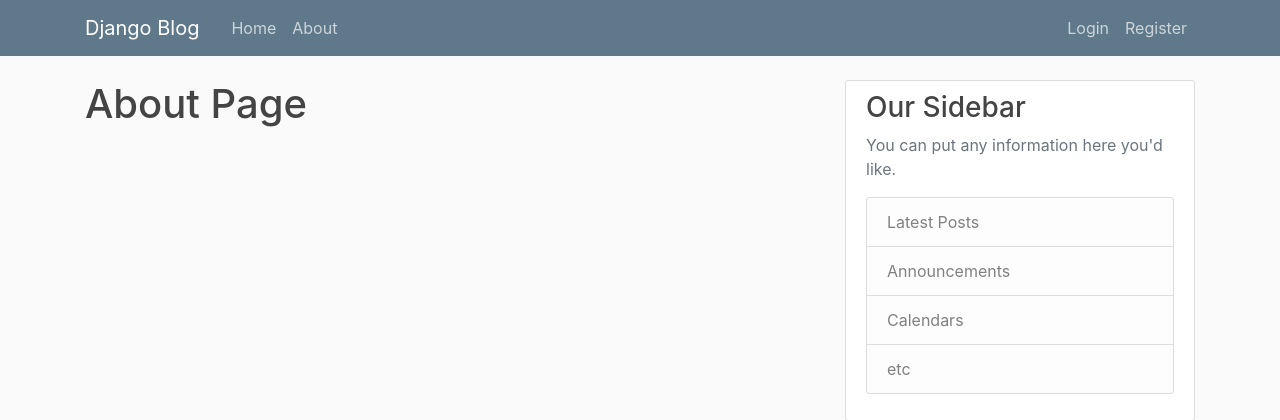
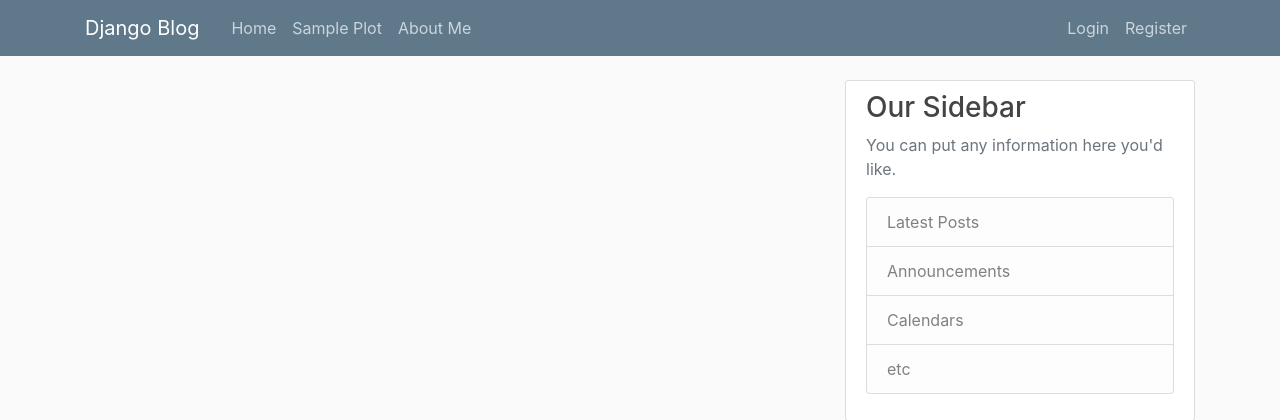
Before and after one commit to JoeLopez333/django_tut2, a Django app: page /about/ in a window 1280 px wide. Shown: the top 420 px of the page. Run offline with Django 3.2, Linux system fonts and the light colour scheme; parts of the project's set-up code (start-up, migrations or seed data) failed here and were passed over; some libraries are stand-ins or nearby versions.

Commit message:
committing with sample plot and about me

```diff
--- a/blog/templates/blog/about.html
+++ b/blog/templates/blog/about.html
@@ -1,4 +1,6 @@
 {% extends "blog/base.html" %}
+
+
 {% block content %}
-    <h1>About Page</h1>
+
 {% endblock content %}
--- a/blog/templates/blog/base.html
+++ b/blog/templates/blog/base.html
@@ -29,7 +29,8 @@
             <div class="collapse navbar-collapse" id="navbarToggle">
               <div class="navbar-nav mr-auto">
                 <a class="nav-item nav-link" href="{% url 'blog-home' %}">Home</a>
-                <a class="nav-item nav-link" href="{% url 'blog-about' %}">About</a>
+                <a class="nav-item nav-link" href="{% url 'sample-plot' %}">Sample Plot</a>
+                <a class="nav-item nav-link" href="{% url 'about-me' %}">About Me</a>
               </div>
               <!-- Navbar Right Side -->
               <div class="navbar-nav">
--- a/blog/urls.py
+++ b/blog/urls.py
@@ -4,6 +4,8 @@ from .views import (
     PostCreateView, PostUpdateView,
     PostDeleteView, UserPostListView)
 from . import views
+
+import blog.dash_app
 
 
 urlpatterns = [
@@ -15,5 +17,6 @@ urlpatterns = [
     path('post/new/', PostCreateView.as_view(), name='post-create'),
     path('post/<int:pk>/update', PostUpdateView.as_view(), name='post-update'),
     path('post/<int:pk>/delete', PostDeleteView.as_view(), name='post-delete'),
-    path('about/', views.about, name='blog-about'),
+    path('plot/', views.show_plot, name='sample-plot'),
+    path('about/', views.about, name='about-me'),
 ]
--- a/blog/views.py
+++ b/blog/views.py
@@ -5,6 +5,13 @@ from django.views.generic import (
     ListView, DetailView, CreateView, UpdateView, DeleteView)
 from django.http import HttpResponse
 from .models import Post
+
+def about(request):
+    return render(request, 'blog/about.html')
+
+#function call to render plot data
+def show_plot(request):
+    return render(request, 'blog/plot.html')
 
 def home(request):
     context = {
--- a/django_tut/urls.py
+++ b/django_tut/urls.py
@@ -34,6 +34,7 @@ urlpatterns = [
     path('password-reset-confirm/<uidb64>/<token>', auth_views.PasswordResetConfirmView.as_view(
         template_name='users/password_reset_confirm.html'), name='password_reset_confirm'),
     path('', include('blog.urls')),
+    path('django_plotly_dash/', include('django_plotly_dash.urls')),
 ]
 
 if settings.DEBUG:
```
Also changed, not shown: django_tut/settings.py (+7 -3 lines), db.sqlite3.
